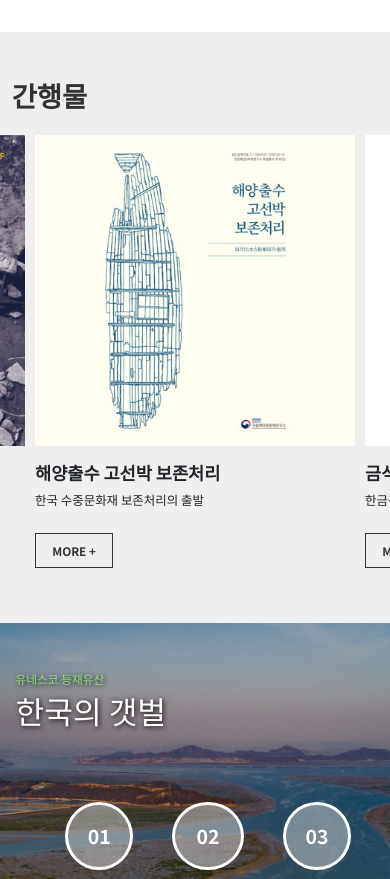
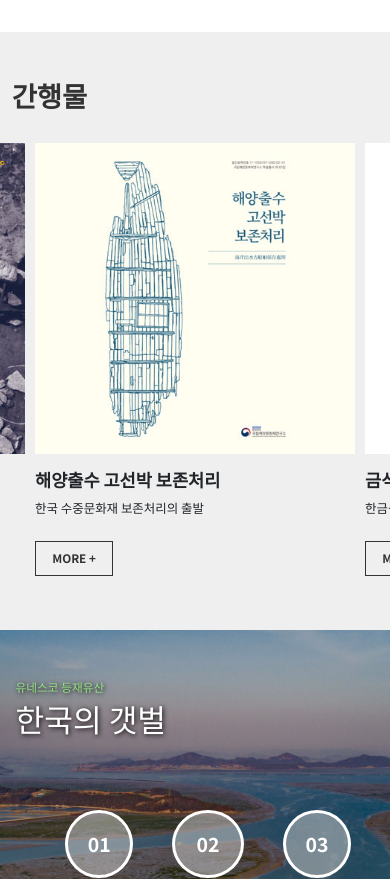
Before and after one commit to 2seojin/heritage, a plain HTML site: page index.html in a window 390 px wide. Shown: the part 1452-2331 px from the top of the page. Drawn offline with nearby package versions, Linux system fonts and the light colour scheme.

Commit message:
Add files via upload

```diff
--- a/css/main.css
+++ b/css/main.css
@@ -547,13 +547,9 @@ img {width: 100%;}
     section.s3 .center {
         width: 100%;
         flex-flow: column nowrap;
-        margin: 6vw auto;
+        margin: 12vw auto;
     }
-    section.s3 .center h1 {
-        color: #333;
-        font-weight: bold;
-        font-size: 7vw;
-        margin-left: 3vw;
+    section.s3 .list {
         margin-top: 6vw;
     }
     section.s3 .list .slider {
@@ -566,6 +562,12 @@ img {width: 100%;}
     section.s3 .list ul .slick-slide {
         margin: 0;
         padding: 0 5px;
+    }
+    section.s3 .center h1 {
+        color: #333;
+        font-weight: bold;
+        font-size: 7vw;
+        margin-left: 3vw;
     }
     section.s3 h3 {
         margin-top: 4vw;
@@ -586,7 +588,7 @@ img {width: 100%;}
         font-size: 3vw;
         font-weight: 600;
         margin-top: 6vw;
-        margin-bottom: 8vw;
+        margin-bottom: 2vw;
     }
     section.s4 .zone {
         height: 50vh;
```
